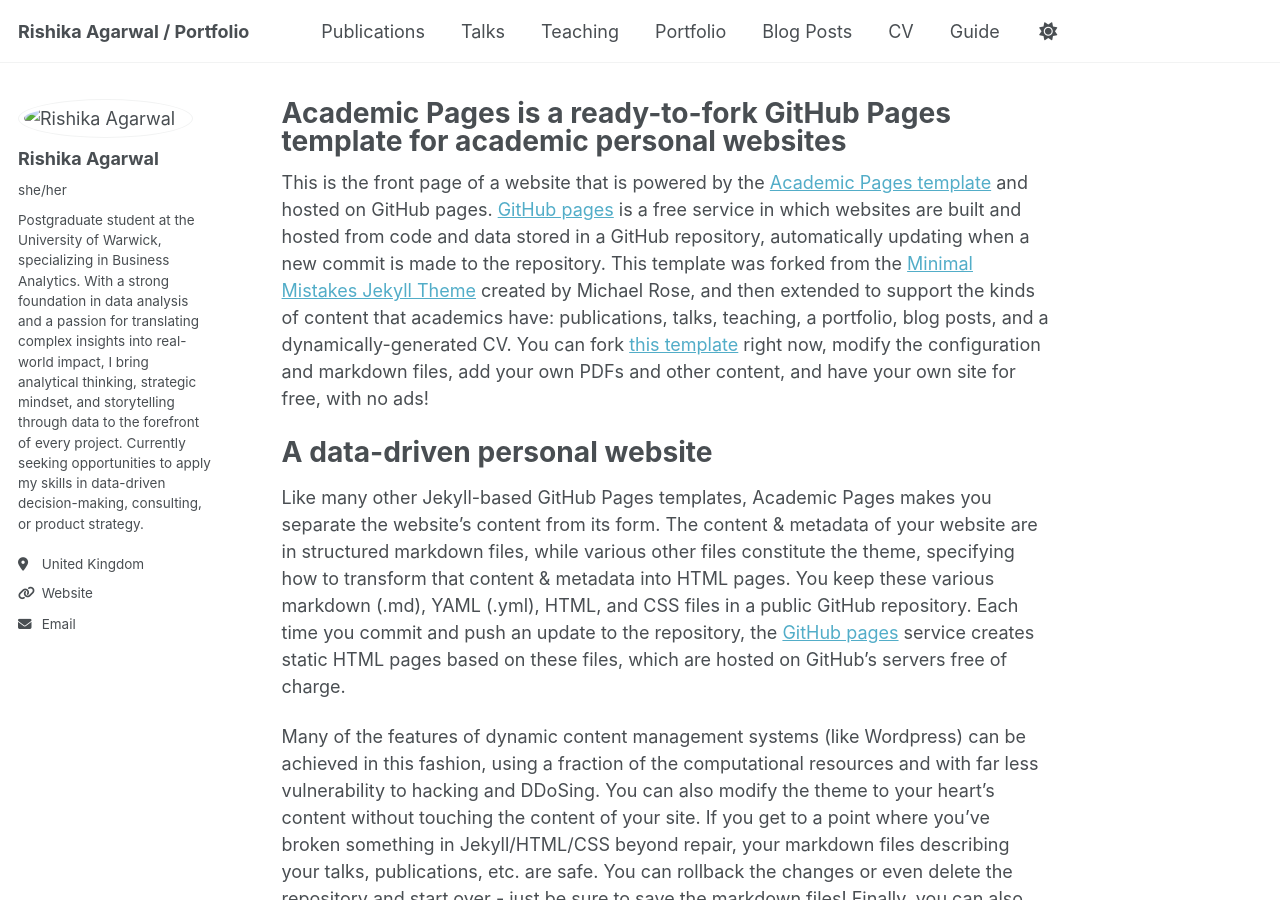
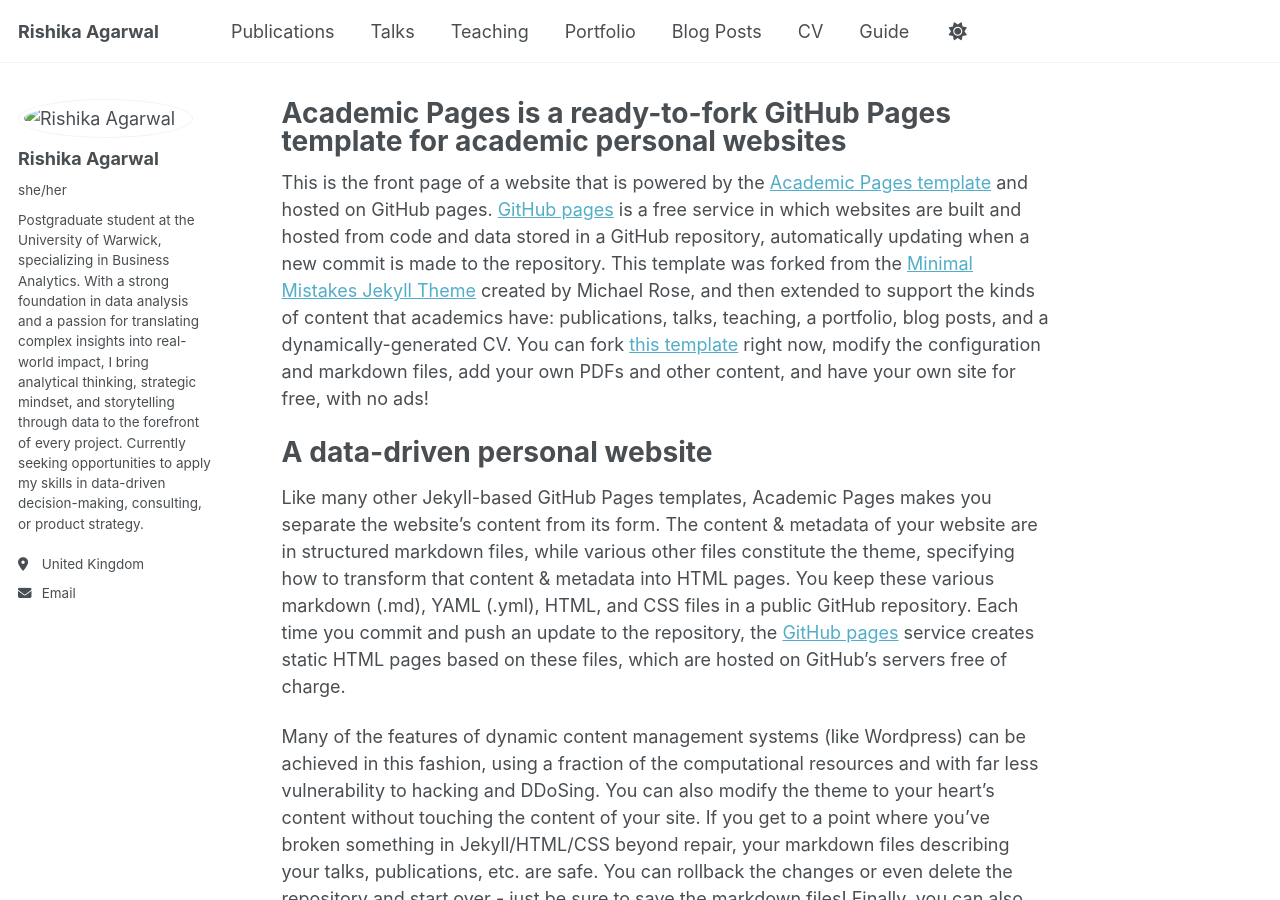
Before and after one commit to RishikaAgarwal2025/RishikaAgarwal2025.github.io, a Jekyll site: the page built from _pages/about.md, in a window 1280 px wide and 900 px high. Built offline with Jekyll 4.4.1, drawn with Linux system fonts in a browser that asks for light colours; some of the changed lines change nothing that is shown.

Commit message:
Update _config.yml

```diff
--- a/_config.yml
+++ b/_config.yml
@@ -7,34 +7,41 @@
 # server process.
 
 # Basic Site Settings
-locale                   : "en-US"
-site_theme               : "default"
-title                    : "Rishika Agarwal / Portfolio"
-title_separator          : "-"
-name                     : &name "Rishika Agarwal"
-description              : &description "Postgraduate in Business Analytics passionate about leveraging data to drive strategic business solutions."
-url                      : "https://rishikaagarwal2025.github.io"  # full URL of your GitHub Pages site
-baseurl                  : ""  # keep this blank if using username.github.io
-repository               : "RishikaAgarwal2025/RishikaAgarwal2025.github.io"
+locale        : "en-US"
+site_theme    : "default"
+
+title         : "Rishika Agarwal"
+title_separator: "|"
+name          : "Rishika Agarwal"
+description   : "Postgraduate in Business Analytics passionate about leveraging data to drive strategic business solutions."
+
+url           : "https://rishikaagarwal2025.github.io"  # Full URL of your GitHub Pages site
+baseurl       : ""  # Keep this blank if using username.github.io
+repository    : "RishikaAgarwal2025/RishikaAgarwal2025.github.io"
+
 
 
 # Site Author - The following control what appear as part of the author content on the side bar.
 #               If a field is blank the icon and link will not appear, otherwise it will be shown.
 #               Additional customization can be done by editing /_includes/author-profile.html
 author:
-  # Biographic information
-  avatar           : "images/profile.jpeg"
-  name             : "Rishika Agarwal"
-  pronouns         : "she/her"
-  bio              : >
+  name: "Rishika Agarwal"
+  pronouns: "she/her"
+  avatar: "/assets/images/profile.jpeg"
+  email: "rishikaagarwal544@gmail.com"
+  location: "United Kingdom"
+  bio: >
     Postgraduate student at the University of Warwick, specializing in Business Analytics.
     With a strong foundation in data analysis and a passion for translating complex insights into real-world impact,
     I bring analytical thinking, strategic mindset, and storytelling through data to the forefront of every project.
     Currently seeking opportunities to apply my skills in data-driven decision-making, consulting, or product strategy.
-  location         : "United Kingdom"
-  employer         : # (Left blank since you're a student)
-  uri              : "https://rishikaagarwal2025.github.io"
-  email            : "rishikaagarwal544@gmail.com"
+  links:
+    - label: "Website"
+      icon: "fas fa-globe"
+      url: "https://rishikaagarwal2025.github.io"
+    - label: "Email"
+      icon: "fas fa-envelope"
+      url: "mailto:rishikaagarwal544@gmail.com"
 
 
 # Academic websites (use only usernames or profile IDs, not full URLs unless required)
```
